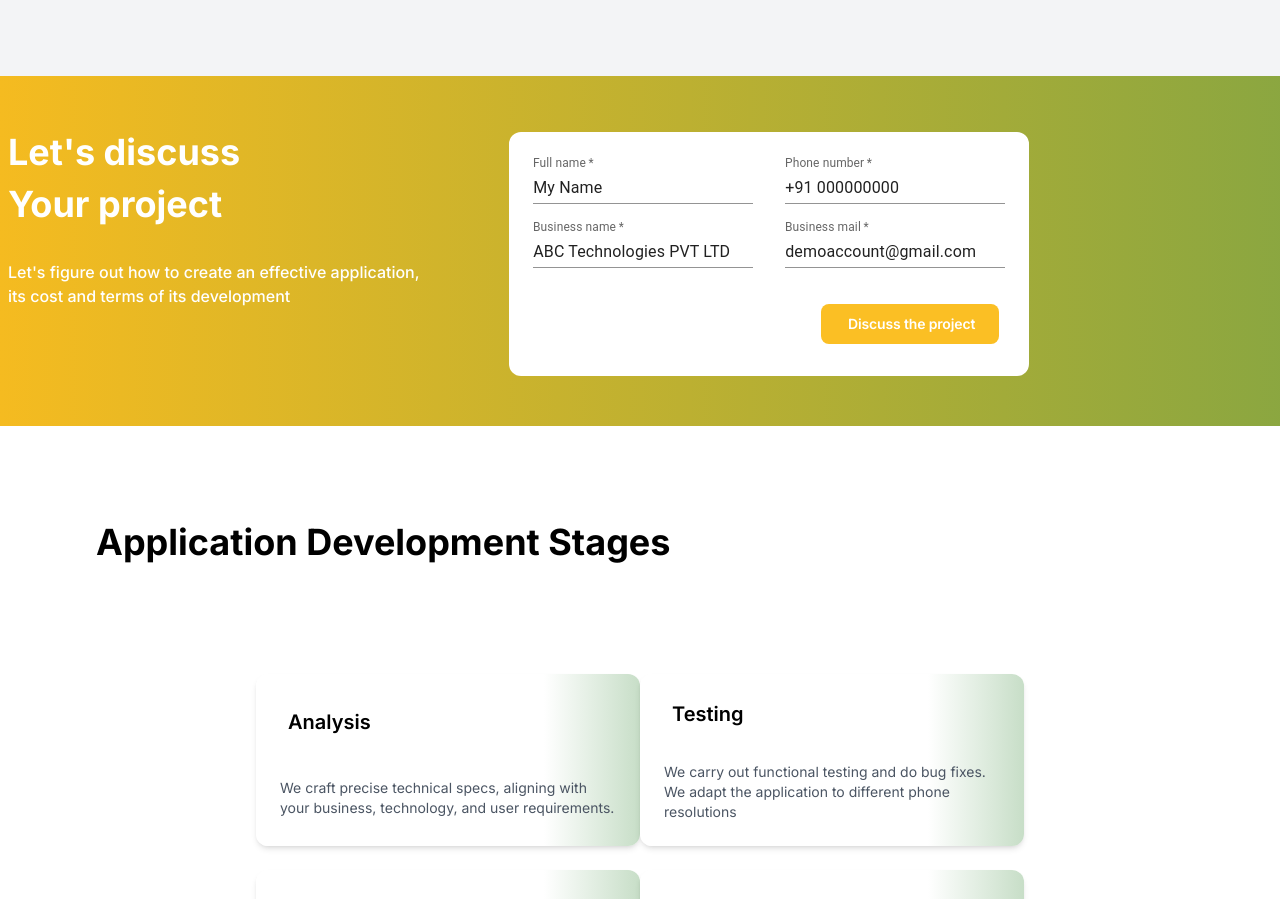
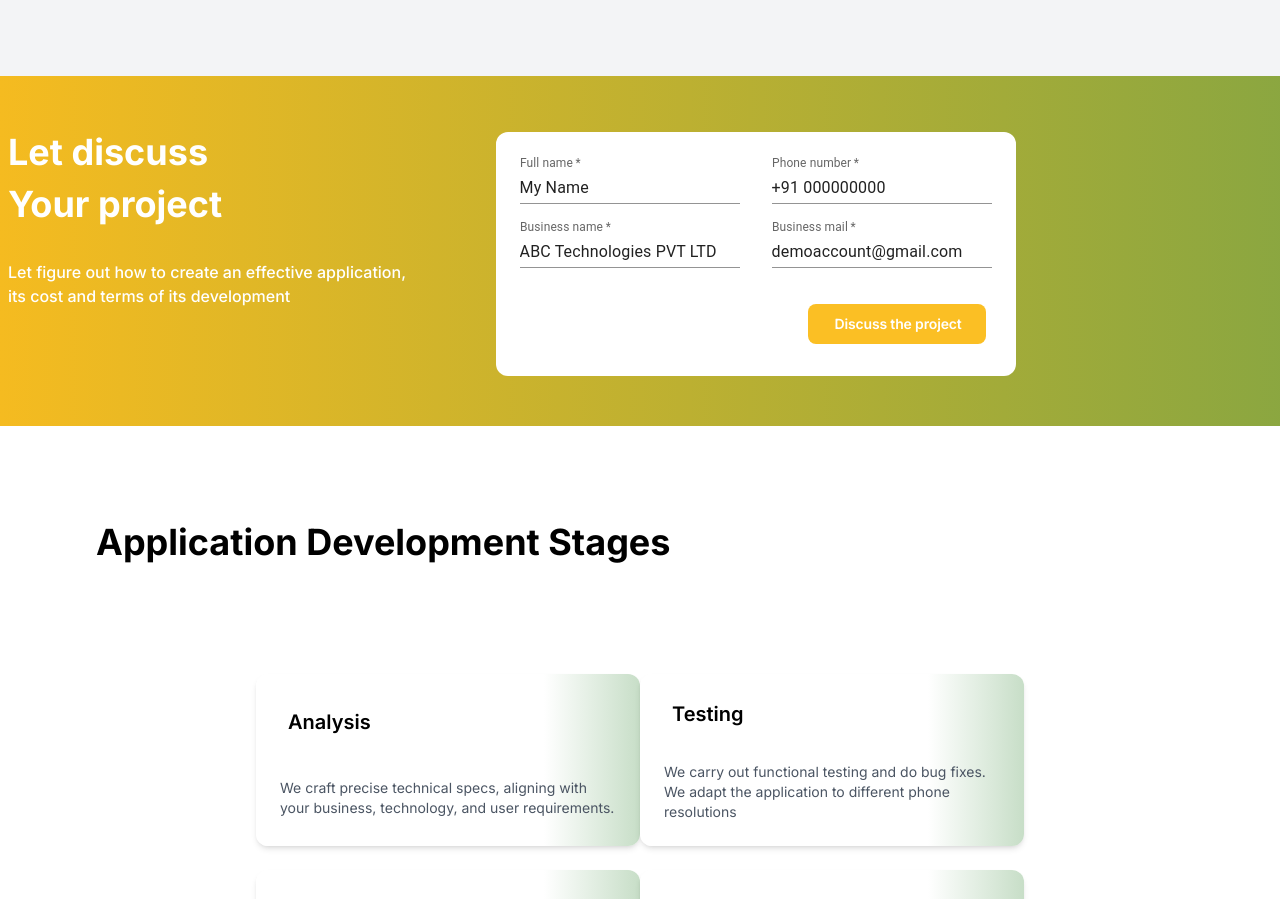
Before and after one commit to MrSingh0/Filesure_Assignment, a Next.js app: page / in a window 1280 px wide. Shown: the part 3160-4059 px from the top of the page. Built offline with nearby package versions, Linux system fonts and the light colour scheme.

Commit message:
page.tsx

```diff
--- a/app/page.tsx
+++ b/app/page.tsx
@@ -181,9 +181,9 @@ export default function Home() {
       {/* FIFTH PAGE */}
       <div className="fifth flex px-24 py-14 justify-between">
         <div>
-          <h1 className="text-4xl font-bold text-white">Let's discuss</h1>
+          <h1 className="text-4xl font-bold text-white">Let discuss</h1>
           <p className="mt-3 text-4xl font-bold text-white">Your project</p>
-          <p className="font-medium mt-9 text-white">Let's figure out how to create an effective application,<br />its cost and terms of its development</p>
+          <p className="font-medium mt-9 text-white">Let figure out how to create an effective application,<br />its cost and terms of its development</p>
         </div>
 
         <div className="form ">
```
